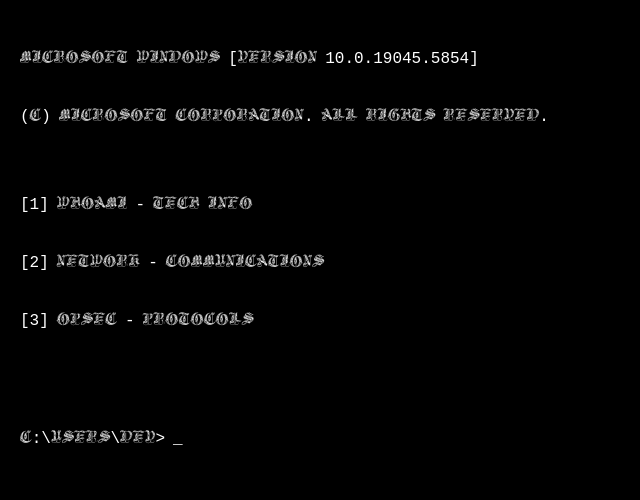
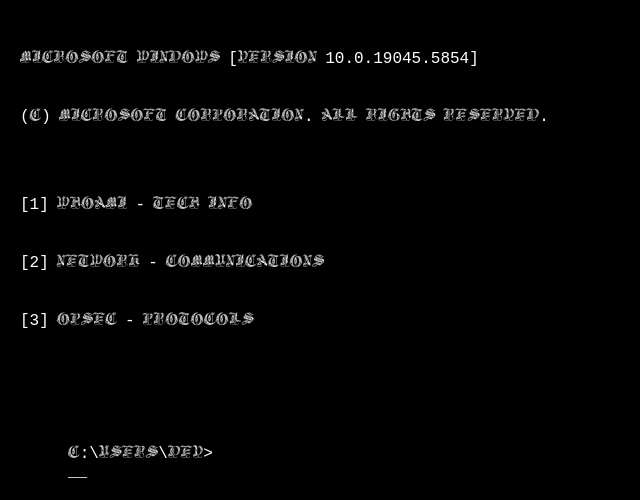
Before and after one commit to cuntrera/cuntrera.github.io, a plain HTML site: page index.html in a window 1280 px wide. Shown: the whole page, without its empty margins (0-640 px from the left). Drawn offline with Linux system fonts and the light colour scheme.

Commit message:
Update index.html

```diff
--- a/index.html
+++ b/index.html
@@ -5,7 +5,6 @@
   <meta name="viewport" content="width=device-width, initial-scale=1.0"/>
   <title>Cuntrera Terminal</title>
   <link rel="stylesheet" href="style.css">
-  <link rel="preload" href="RoyalInitialen.ttf" as="font" type="font/ttf" crossorigin="anonymous">
 </head>
 <body>
   <audio autoplay loop src="sound.mp3"></audio>
@@ -19,7 +18,10 @@
     <div class="line">[3] OPSEC - Protocols</div>
     <br>
     <div id="output"></div>
-    <div class="line" id="prompt">C:\Users\dev&gt; <span class="cursor" contenteditable="true"></span></div>
+    <div id="input-line">
+      <span class="prompt">C:\Users\dev&gt;</span>
+      <span id="user-input"></span><span class="cursor" id="cursor">_</span>
+    </div>
   </div>
 
   <script src="script.js"></script>
```
